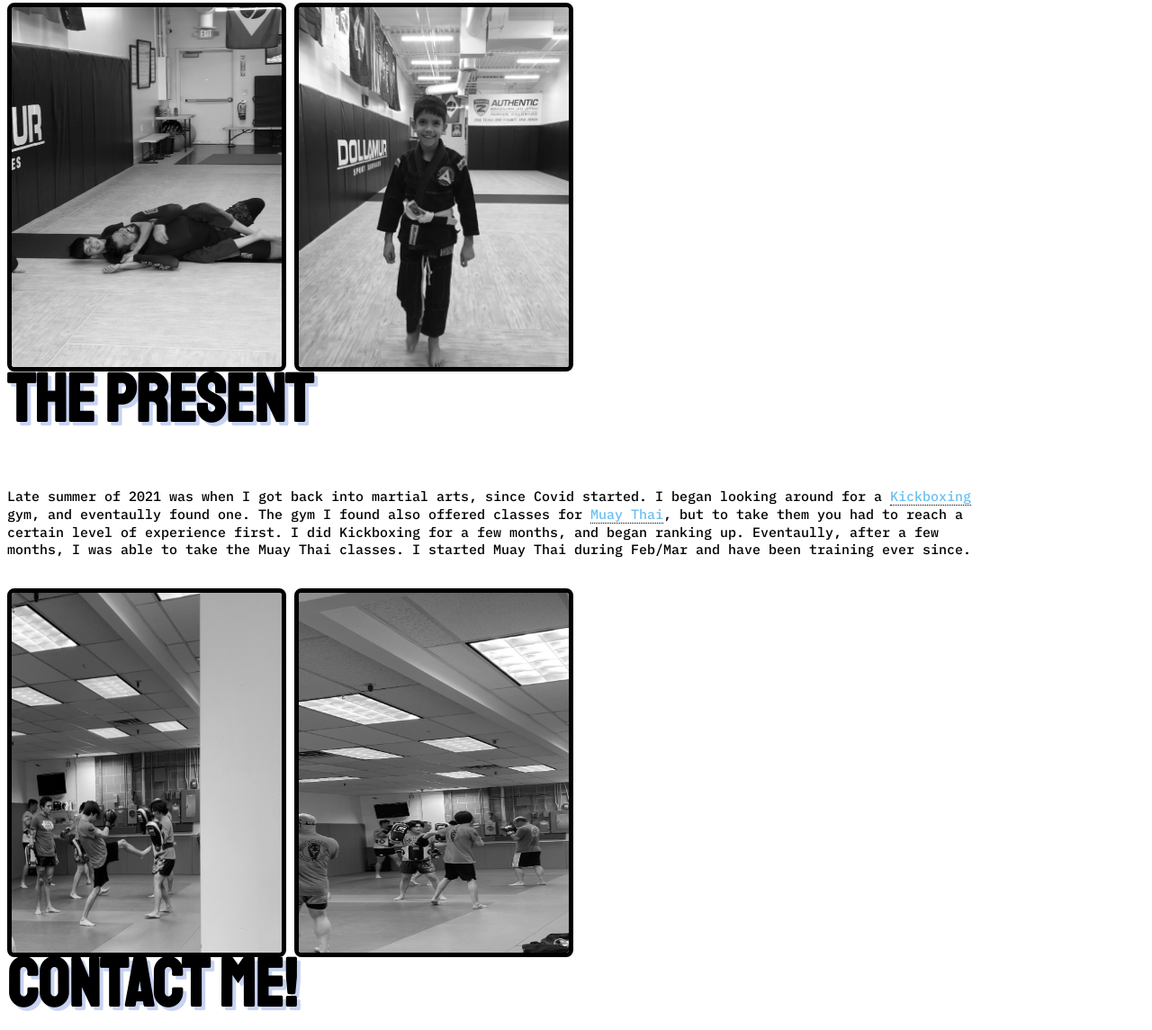
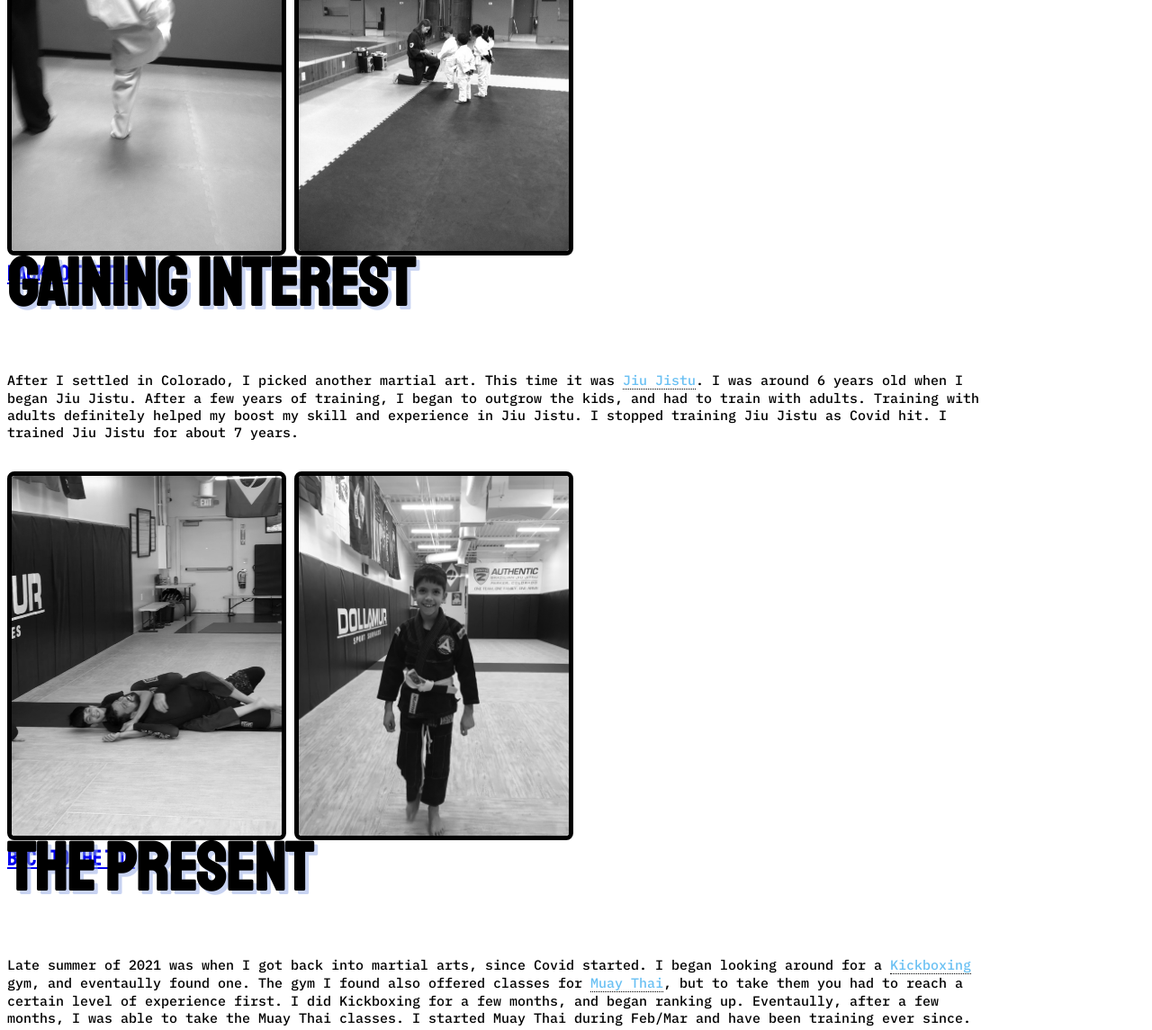
Before and after one commit to MateoZarate/Final, a plain HTML site: page index.html in a window 1280 px wide. Shown: the part 1392-2537 px from the top of the page at 90% size. Drawn offline with nearby package versions, Linux system fonts and the light colour scheme.

Commit message:
Update index.html

```diff
--- a/index.html
+++ b/index.html
@@ -15,7 +15,7 @@
         <!--Intro-->
         <div class="main">
         <h1>My History in Martial Arts</h1>
-        <h2 id="intro">My name is Mateo Zarate. I was born on Feburary 10th 2007, in Hayward, California. I lived in California for about 2 years, before moving to Minnesota. I currently live in Colorado. I am currently a freshmen in highschool, as of May 2022.</h2>
+        <h2 class="intro" id="section1">My name is Mateo Zarate. I was born on Feburary 10th 2007, in Hayward, California. I lived in California for about 2 years, before moving to Minnesota. I currently live in Colorado. I am currently a freshmen in highschool, as of May 2022.</h2>
         <br>
         </div>
         <!--Links-->
@@ -32,6 +32,8 @@
         <p>It had been about 2 years after moving to Minnesota, when I started my first martial art. I was about 4 years old when I started <span class="tooltip">Karate<span class="tooltiptext">An Asian system of unarmed combat using the hands and feet to deliver and block blows, widely practiced as a sport. It was formalized in Okinawa in the 17th century and popularized via Japan after about 1920. Karate is performed barefoot in loose padded clothing, with a colored belt indicating the level of skill, and involves mental as well as physical training.</span></span>. I wasn't the biggest fan of karate at first. I was never really interested, sense it was something my parents made me do. I would already began sparing at a young age because of karate. At around the age of 6 I left karate behind and moved to Colorado.</p>
         <br>
         <img src="IMG-0345.jpg"> <img src="IMG-0709.jpg">
+	<br>
+        <a href="#section1" class="myLink">Back to the top</a>
         </div>
         <!--Gaining Interest-->
         <div class="main" id="section3">
@@ -39,6 +41,8 @@
         <p>After I settled in Colorado, I picked another martial art. This time it was <span class="tooltip">Jiu Jistu<span class="tooltiptext">Jujutsu, also known as jiu-jitsu and ju-jitsu, is a family of Japanese martial arts and a system of close combat that can be used in a defensive or offensive manner to kill or subdue one or more weaponless or armed and armored opponents.</span></span>. I was around 6 years old when I began Jiu Jistu. After a few years of training, I began to outgrow the kids, and had to train with adults. Training with adults definitely helped my boost my skill and experience in Jiu Jistu. I stopped training Jiu Jistu as Covid hit. I trained Jiu Jistu for about 7 years.</p>
         <br>
         <img src="IMG-4531.jpg"> <img src="IMG-9547.jpg">
+	<br>
+        <a href="#section1" class="myLink">Back to the top</a>
         </div>
         <!--The Present-->
         <div class="main" id="section4">
@@ -46,6 +50,8 @@
         <p >Late summer of 2021 was when I got back into martial arts, since Covid started. I began looking around for a <span class="tooltip">Kickboxing<span class="tooltiptext">Kickboxing is a group of stand-up combat sports and a form of boxing based on kicking and punching. The combat takes place in a boxing ring, normally with boxing gloves, mouthguards, shorts, and bare feet to favor the use of kicks. Kickboxing is practiced for self-defense, general fitness, or for competition.</span></span> gym, and eventaully found one. The gym I found also offered classes for <span class="tooltip">Muay Thai<span class="tooltiptext">Muay Thai, sometimes referred to as Thai boxing, is a martial art and combat sport that uses stand-up striking along with various clinching techniques. This discipline is known as the "art of eight limbs", as it is characterised by the combined use of fists, elbows, knees and shins.</span></span>, but to take them you had to reach a certain level of experience first. I did Kickboxing for a few months, and began ranking up. Eventaully, after a few months, I was able to take the Muay Thai classes. I started Muay Thai during Feb/Mar and have been training ever since.</p>
         <br>
         <img src="IMG-4534.jpg"> <img src="IMG-5662.jpg">
+	<br>
+        <a href="#section1" class="myLink">Back to the top</a>
         </div>
         <!--Contact Me-->
         <div class="main" id="section5">
@@ -80,6 +86,8 @@
             <br>
                 <input type="submit" value="Submit"><br>
             </form>
+	<br>
+        <a href="#section1" class="myLink">Back to the top</a>
         <script src="https://ajax.googleapis.com/ajax/libs/jquery/3.3.1/jquery.min.js"></script>
         <script>
         $(document).ready(function(){
```
